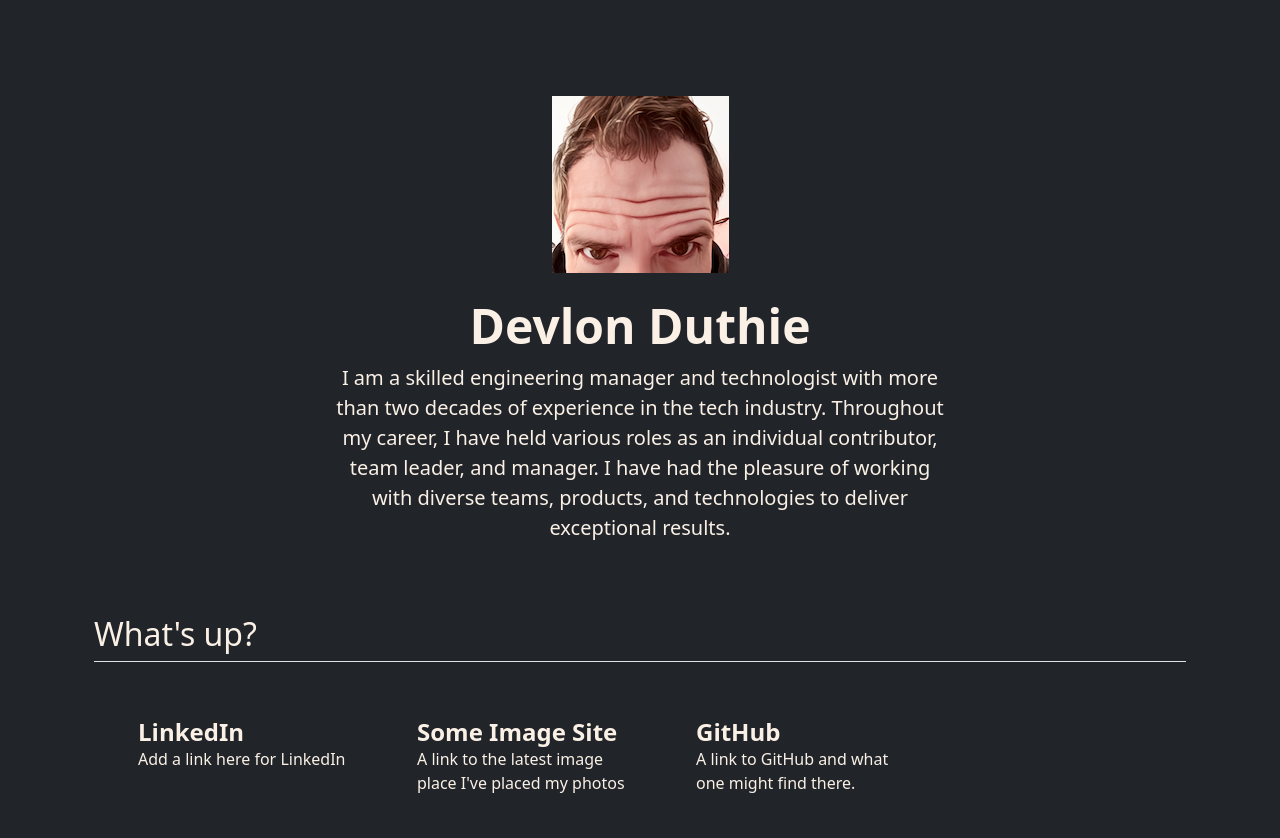
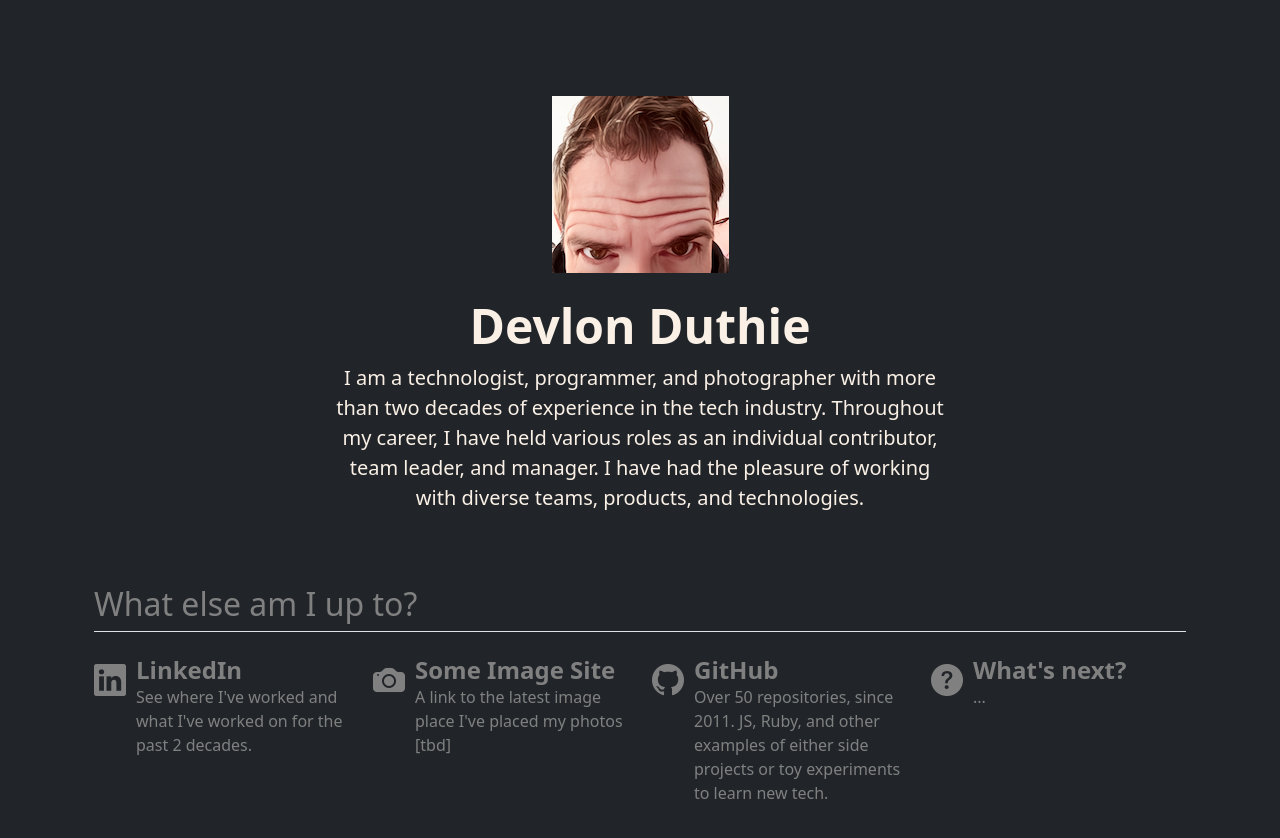
Before and after one commit to duthied/devlonduthie_com, a plain HTML site: page devlonduthie-com/www/index.html in a window 1280 px wide. Drawn offline with nearby package versions, Linux system fonts and the light colour scheme.

Commit message:
Adds more content

```diff
--- a/devlonduthie-com/www/index.html
+++ b/devlonduthie-com/www/index.html
@@ -4,6 +4,7 @@
     <meta charset="utf-8">
     <meta name="viewport" content="width=device-width, initial-scale=1">
     <title>Hello, web</title>
+    <link rel="stylesheet" href="https://cdn.jsdelivr.net/npm/bootstrap-icons@1.10.5/font/bootstrap-icons.css">
     <link href="https://cdn.jsdelivr.net/npm/bootstrap@5.3.0-alpha3/dist/css/bootstrap.min.css" rel="stylesheet" integrity="sha384-KK94CHFLLe+nY2dmCWGMq91rCGa5gtU4mk92HdvYe+M/SXH301p5ILy+dN9+nJOZ" crossorigin="anonymous">
 
     <style>
@@ -24,6 +25,14 @@
         user-select: none;
       }
 
+      #icon-grid {
+        color: gray;
+      }
+
+      a {
+        text-decoration: none;
+        color: grey;
+      }
       @media (min-width: 768px) {
         .bd-placeholder-img-lg {
           font-size: 3.5rem;
@@ -102,35 +111,53 @@
         <img class="d-block mx-auto mb-4" src="images/devlon.png" alt="">
         <h1 class="display-5 fw-bold text-body-emphasis">Devlon Duthie</h1>
         <div class="col-lg-6 mx-auto">
-          <p class="lead mb-4">I am a skilled engineering manager and technologist with more than two decades of experience in the tech industry. Throughout my career, I have held various roles as an individual contributor, team leader, and manager. I have had the pleasure of working with diverse teams, products, and technologies to deliver exceptional results.
+          <p class="lead mb-4">I am a technologist, programmer, and photographer with more than two decades of experience in the tech industry. Throughout my career, I have held various roles as an individual contributor, team leader, and manager. I have had the pleasure of working with diverse teams, products, and technologies.
           </p>
         </div>
 
         <div class="container px-4 py-5 text-start" id="icon-grid">
-          <h2 class="pb-2 border-bottom">What's up?</h2>
+          <h2 class="pb-2 border-bottom">What else am I up to?</h2>
 
-          <div class="row row-cols-1 row-cols-sm-2 row-cols-md-3 row-cols-lg-4 g-4 py-5">
+          <div class="row row-cols-1 row-cols-sm-2 row-cols-md-3 row-cols-lg-4 g-4 py-3">
+
             <div class="col d-flex align-items-start">
-              <svg class="bi text-body-secondary flex-shrink-0 me-3" width="1.75em" height="1.75em"><use xlink:href="#bootstrap"></use></svg>
+              <i class="bi-linkedin" style="font-size: 2rem; margin-right: 10px;"></i>
               <div>
-                <h3 class="fw-bold mb-0 fs-4">LinkedIn</h3>
-                <p>Add a link here for LinkedIn</p>
+                <a href="https://www.linkedin.com/in/devlonduthie/" target="_blank">
+                  <h3 class="fw-bold mb-0 fs-4">LinkedIn</h3>
+                  <p>See where I've worked and what I've worked on for the past 2 decades.</p>
+                </a>
               </div>
             </div>
+
             <div class="col d-flex align-items-start">
-              <svg class="bi text-body-secondary flex-shrink-0 me-3" width="1.75em" height="1.75em"><use xlink:href="#cpu-fill"></use></svg>
+              <i class="bi-camera-fill" style="font-size: 2rem; margin-right: 10px;"></i>
               <div>
                 <h3 class="fw-bold mb-0 fs-4">Some Image Site</h3>
-                <p>A link to the latest image place I've placed my photos</p>
+                <p>A link to the latest image place I've placed my photos [tbd]</p>
               </div>
             </div>
+
             <div class="col d-flex align-items-start">
-              <svg class="bi text-body-secondary flex-shrink-0 me-3" width="1.75em" height="1.75em"><use xlink:href="#calendar3"></use></svg>
+              <i class="bi-github" style="font-size: 2rem; margin-right: 10px;"></i>
               <div>
-                <h3 class="fw-bold mb-0 fs-4">GitHub</h3>
-                <p>A link to GitHub and what one might find there.</p>
+                <a href="https://github.com/duthied" target="_blank">
+                  <h3 class="fw-bold mb-0 fs-4">GitHub</h3>
+                  <p>Over 50 repositories, since 2011. JS, Ruby, and other examples of either side projects or toy experiments to learn new tech.</p>
+                </a>
               </div>
             </div>
+
+            <div class="col d-flex align-items-start">
+              <i class="bi-question-circle-fill" style="font-size: 2rem; margin-right: 10px;"></i>
+              <div>
+                <a href="https://github.com/duthied" target="_blank">
+                  <h3 class="fw-bold mb-0 fs-4">What's next?</h3>
+                  <p>...</p>
+                </a>
+              </div>
+            </div>
+
           </div>
         </div>
 
```
Also changed, not shown: 1 other file.
